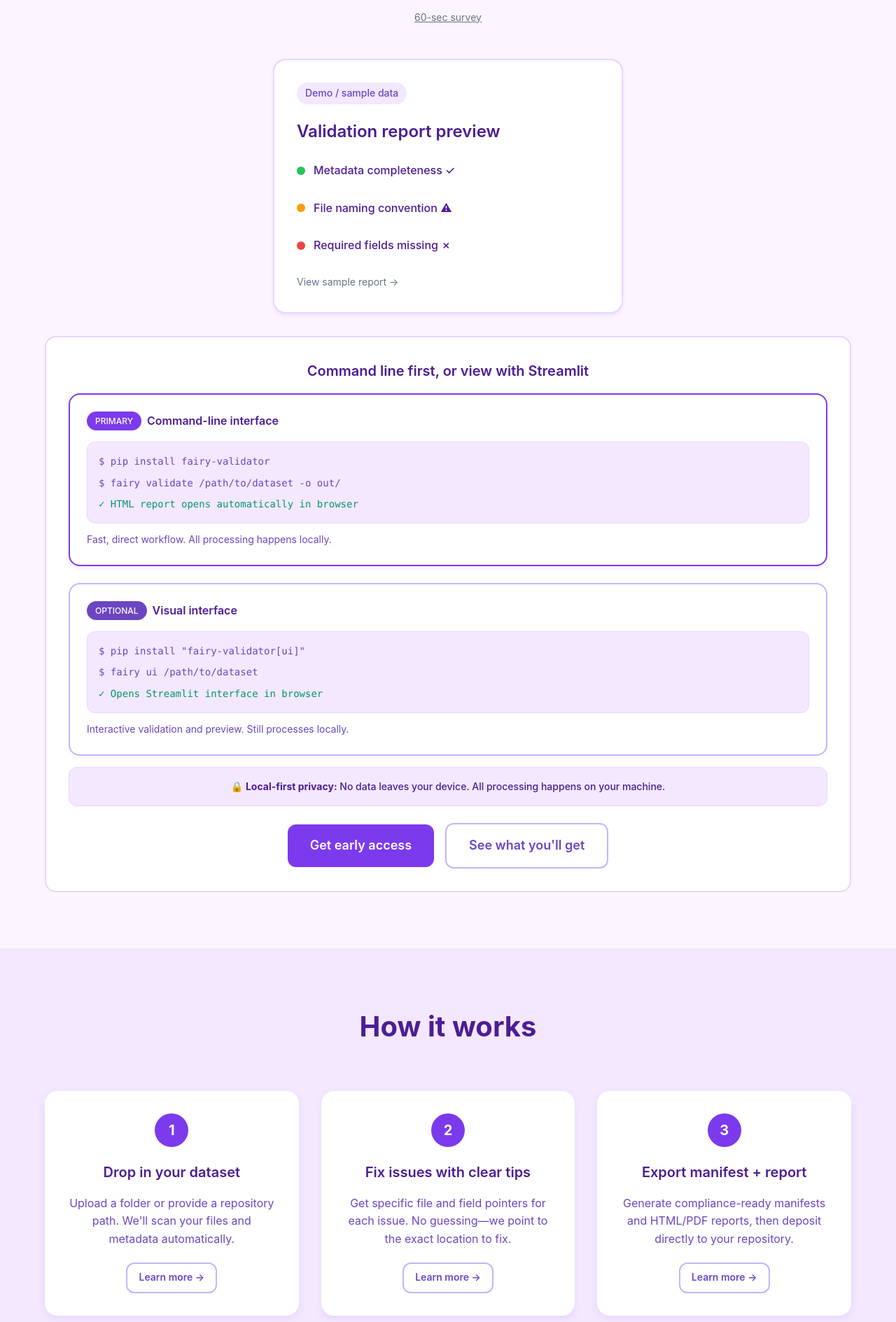
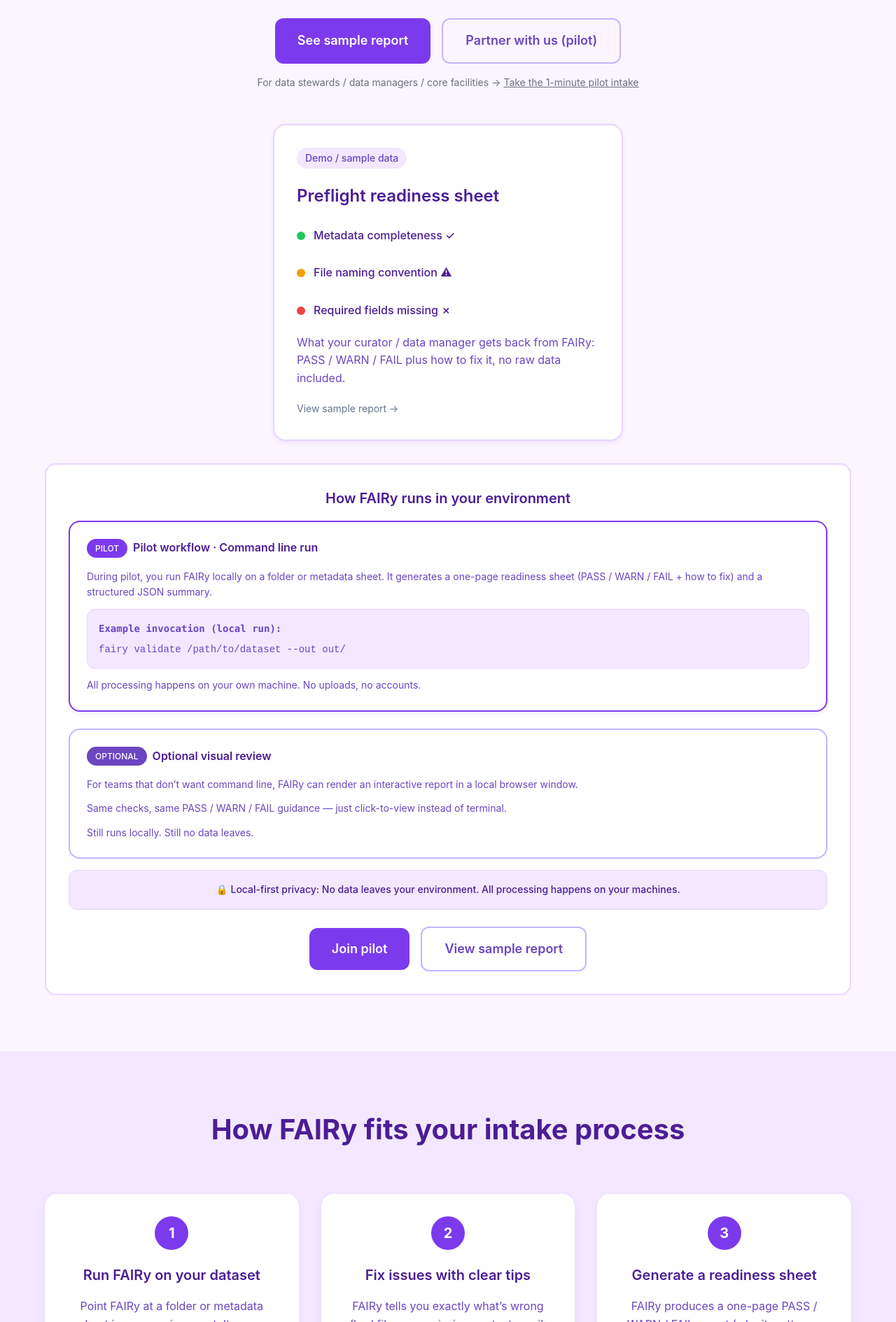
Before and after one commit to yuummmer/fairy-site, a Next.js app: page / in a window 1280 px wide. Shown: the part 851-2740 px from the top of the page at 70% size. Built offline with nearby package versions, Linux system fonts and the light colour scheme.

Commit message:
Homepage and report updates: fix hydration issue; update hero copy; adjust buttons and survey link; rename quick-install heading; pilot CLI box rewrite; optional UI box copy; privacy callouts unified; demo card title + one-liner; overhaul How it works and institution sections; tweak CTAs

```diff
--- a/src/app/page.tsx
+++ b/src/app/page.tsx
@@ -376,9 +376,9 @@
         {/* Hero Section */}
         <section className="hero">
           <div className="container">
-            <h1>Make data FAIR, not frustrating</h1>
+            <h1>Make data ready before you hand it off.</h1>
             <p className="subheadline">
-              Package and deposit datasets to GEO and Zenodo with clear, actionable guidance and reproducible artifacts
+              FAIRy runs locally on your dataset and generates a one-page readiness sheet — PASS / WARN / FAIL, why it matters, and how to fix — so curators don’t have to chase missing fields and bad filenames.
             </p>
             <div className="cta-buttons">
               <a
@@ -405,21 +405,22 @@
           <div className="container">
             <div style={{ textAlign: 'center', marginBottom: '3rem' }}>
               <h2 style={{ fontSize: '2rem', fontWeight: '600', color: '#4c1d95', marginBottom: '1rem' }}>
-                Make research data FAIR, not frustrating
+                Make data ready before you hand it off.
               </h2>
               <p style={{ fontSize: '1.125rem', color: '#6b46c1', maxWidth: '600px', margin: '0 auto', marginBottom: '2rem' }}>
-                One command turns a dataset into a clear validation report and manifest you can attach to your GEO/Zenodo submission.
+                FAIRy runs locally on your dataset and generates a one-page readiness sheet — PASS / WARN / FAIL, why it matters, and how to fix — so curators don’t have to chase missing fields and bad filenames.
               </p>
               <div className="cta-buttons" style={{ marginBottom: '0' }}>
                 <a href="/sample-report" className="btn-primary">
                   See sample report
                 </a>
-                <a href="#quick-install" className="btn-secondary">
-                  Download FAIRy (v0.1)
+                <a href="/institutions#pilot" className="btn-secondary">
+                  Partner with us (pilot)
                 </a>
               </div>
               <p style={{ fontSize: '0.875rem', color: '#6b7280', marginTop: '1rem' }}>
-                <a href="/survey" style={{ color: '#6b7280', textDecoration: 'underline' }}>60-sec survey</a>
+                For data stewards / data managers / core facilities →{' '}
+                <a href="/survey" style={{ color: '#6b7280', textDecoration: 'underline' }}>Take the 1-minute pilot intake</a>
               </p>
             </div>
 
@@ -437,7 +438,7 @@
               }}
             >
               <div className="demo-badge">Demo / sample data</div>
-              <h3 className="demo-title">Validation report preview</h3>
+              <h3 className="demo-title">Preflight readiness sheet</h3>
               <div className="check-item">
                 <div className="check-dot check-pass"></div>
                 <span className="check-label">Metadata completeness ✓</span>
@@ -450,6 +451,9 @@
                 <div className="check-dot check-fail"></div>
                 <span className="check-label">Required fields missing ✗</span>
               </div>
+              <p style={{ marginTop: '12px', color: '#6b46c1' }}>
+                What your curator / data manager gets back from FAIRy: PASS / WARN / FAIL plus how to fix it, no raw data included.
+              </p>
               <p style={{ marginTop: '20px', color: '#64748b', fontSize: '0.875rem' }}>
                 View sample report →
               </p>
@@ -465,10 +469,10 @@
               textAlign: 'center'
             }}>
               <h3 style={{ fontSize: '1.25rem', fontWeight: '600', color: '#4c1d95', marginBottom: '1rem' }}>
-                Command line first, or view with Streamlit
+                How FAIRy runs in your environment
               </h3>
 
-              {/* CLI Option - Primary */}
+              {/* CLI Option - Pilot */}
               <div style={{
                 background: '#ffffff',
                 border: '2px solid #7c3aed',
@@ -492,12 +496,15 @@
                     fontSize: '0.75rem',
                     fontWeight: '500'
                   }}>
-                    PRIMARY
+                    PILOT
                   </div>
                   <h4 style={{ fontSize: '1rem', fontWeight: '600', color: '#4c1d95', margin: '0' }}>
-                    Command-line interface
+                    Pilot workflow · Command line run
                   </h4>
                 </div>
+                <p style={{ fontSize: '0.875rem', color: '#6b46c1', margin: '0 0 0.75rem' }}>
+                  During pilot, you run FAIRy locally on a folder or metadata sheet. It generates a one-page readiness sheet (PASS / WARN / FAIL + how to fix) and a structured JSON summary.
+                </p>
                 <div style={{
                   background: '#f3e8ff',
                   border: '1px solid #e9d5ff',
@@ -507,12 +514,11 @@
                   fontSize: '0.875rem',
                   marginBottom: '0.75rem'
                 }}>
-                  <div style={{ color: '#6b46c1', marginBottom: '0.5rem' }}>$ pip install fairy-validator</div>
-                  <div style={{ color: '#6b46c1', marginBottom: '0.5rem' }}>$ fairy validate /path/to/dataset -o out/</div>
-                  <div style={{ color: '#059669' }}>✓ HTML report opens automatically in browser</div>
+                  <div style={{ color: '#6b46c1', marginBottom: '0.5rem', fontWeight: 600 }}>Example invocation (local run):</div>
+                  <pre style={{ margin: 0, color: '#6b46c1', whiteSpace: 'pre-wrap' }}><code>fairy validate /path/to/dataset --out out/</code></pre>
                 </div>
                 <p style={{ fontSize: '0.875rem', color: '#6b46c1', margin: '0' }}>
-                  Fast, direct workflow. All processing happens locally.
+                  All processing happens on your own machine. No uploads, no accounts.
                 </p>
               </div>
 
@@ -543,24 +549,17 @@
                     OPTIONAL
                   </div>
                   <h4 style={{ fontSize: '1rem', fontWeight: '600', color: '#4c1d95', margin: '0' }}>
-                    Visual interface
+                    Optional visual review
                   </h4>
                 </div>
-                <div style={{
-                  background: '#f3e8ff',
-                  border: '1px solid #e9d5ff',
-                  padding: '1rem',
-                  borderRadius: '0.75rem',
-                  fontFamily: 'Monaco, Consolas, "Courier New", monospace',
-                  fontSize: '0.875rem',
-                  marginBottom: '0.75rem'
-                }}>
-                  <div style={{ color: '#6b46c1', marginBottom: '0.5rem' }}>$ pip install "fairy-validator[ui]"</div>
-                  <div style={{ color: '#6b46c1', marginBottom: '0.5rem' }}>$ fairy ui /path/to/dataset</div>
-                  <div style={{ color: '#059669' }}>✓ Opens Streamlit interface in browser</div>
-                </div>
+                <p style={{ fontSize: '0.875rem', color: '#6b46c1', margin: '0 0 0.75rem' }}>
+                  For teams that don’t want command line, FAIRy can render an interactive report in a local browser window.
+                </p>
+                <p style={{ fontSize: '0.875rem', color: '#6b46c1', margin: '0 0 0.75rem' }}>
+                  Same checks, same PASS / WARN / FAIL guidance — just click-to-view instead of terminal.
+                </p>
                 <p style={{ fontSize: '0.875rem', color: '#6b46c1', margin: '0' }}>
-                  Interactive validation and preview. Still processes locally.
+                  Still runs locally. Still no data leaves.
                 </p>
               </div>
 
@@ -572,15 +571,15 @@
                 marginBottom: '1.5rem'
               }}>
                 <p style={{ fontSize: '0.875rem', color: '#4c1d95', margin: '0', fontWeight: '500' }}>
-                  🔒 <strong>Local-first privacy:</strong> No data leaves your device. All processing happens on your machine.
+                  🔒 Local-first privacy: No data leaves your environment. All processing happens on your machines.
                 </p>
               </div>
 
               <a href="#waitlist" className="btn-primary" style={{ marginRight: '1rem' }}>
-                Get early access
+                Join pilot
               </a>
               <a href="/sample-report" className="btn-secondary">
-                See what you'll get
+                View sample report
               </a>
             </div>
           </div>
@@ -589,13 +588,13 @@
         {/* How It Works - Solo */}
         <section className="how-it-works">
           <div className="container">
-            <h2 className="section-title">How it works</h2>
+            <h2 className="section-title">How FAIRy fits your intake process</h2>
             <div className="steps-grid">
               <div className="step-card">
                 <div className="step-number">1</div>
-                <h3 className="step-title">Drop in your dataset</h3>
+                <h3 className="step-title">Run FAIRy on your dataset</h3>
                 <p className="step-description">
-                  Upload a folder or provide a repository path. We&apos;ll scan your files and metadata automatically.
+                  Point FAIRy at a folder or metadata sheet in your environment. It scans filenames and required fields locally — no data leaves your system.
                 </p>
                 <a href="/docs" className="btn-secondary" style={{ fontSize: '0.875rem', padding: '8px 16px' }}>
                   Learn more →
@@ -605,7 +604,7 @@
                 <div className="step-number">2</div>
                 <h3 className="step-title">Fix issues with clear tips</h3>
                 <p className="step-description">
-                  Get specific file and field pointers for each issue. No guessing—we point to the exact location to fix.
+                  FAIRy tells you exactly what’s wrong (bad filename, missing contact email, non-ISO date) and how to fix it. No guessing — we point to the exact column / file.
                 </p>
                 <a href="/docs" className="btn-secondary" style={{ fontSize: '0.875rem', padding: '8px 16px' }}>
                   Learn more →
@@ -613,23 +612,26 @@
               </div>
               <div className="step-card">
                 <div className="step-number">3</div>
-                <h3 className="step-title">Export manifest + report</h3>
+                <h3 className="step-title">Generate a readiness sheet</h3>
                 <p className="step-description">
-                  Generate compliance-ready manifests and HTML/PDF reports, then deposit directly to your repository.
+                  FAIRy produces a one-page PASS / WARN / FAIL report (why it matters + how to fix) that you can hand back to the lab / PI — or attach to a ticket before submission.
                 </p>
-                <a href="/docs" className="btn-secondary" style={{ fontSize: '0.875rem', padding: '8px 16px' }}>
-                  Learn more →
+                <a href="/sample-report" className="btn-secondary" style={{ fontSize: '0.875rem', padding: '8px 16px' }}>
+                  See sample report →
                 </a>
               </div>
             </div>
 
             <div style={{ textAlign: 'center', marginTop: '3rem' }}>
               <a href="#waitlist" className="btn-primary" style={{ marginRight: '1rem' }}>
-                Download FAIRy Solo
+                Join pilot
               </a>
-              <a href="/survey" className="btn-secondary">
-                60-second survey
+              <a href="/sample-report" className="btn-secondary">
+                View sample report
               </a>
+              <p style={{ fontSize: '0.875rem', color: '#6b7280', marginTop: '1rem' }}>
+                For data stewards / data managers / core facilities → <a href="/survey" style={{ color: '#6b7280', textDecoration: 'underline' }}>1-minute pilot intake</a>
+              </p>
             </div>
           </div>
         </section>
@@ -639,10 +641,10 @@
           <div className="container">
             <div style={{ textAlign: 'center', marginBottom: '3rem' }}>
               <h2 style={{ fontSize: '2rem', fontWeight: '600', color: '#4c1d95', marginBottom: '1rem' }}>
-                Reduce deposit back-and-forth across your campus
+                Get cleaner submissions the first time
               </h2>
               <p style={{ fontSize: '1.125rem', color: '#6b46c1', maxWidth: '700px', margin: '0 auto', marginBottom: '2rem' }}>
-                FAIRy runs locally to produce clear validation reports and manifests your curators can trust—local-first, no telemetry.
+                FAIRy runs locally and flags missing metadata, filename problems, and other issues that block submission — before your curator or data manager ever touches the dataset.
               </p>
 
               {/* Security Callout */}
@@ -656,44 +658,36 @@
                 margin: '0 auto 2rem'
               }}>
                 <p style={{ fontSize: '0.875rem', color: '#4c1d95', margin: '0', fontWeight: '500' }}>
-                  🔒 <strong>Local-first privacy:</strong> Runs locally · No uploads · PyPI JSON ping only for version checks (opt-out: FAIRY_NO_UPDATE=1)
+                  🔒 Local-first privacy: No data leaves your environment. All processing happens on your machines.
                 </p>
               </div>
             </div>
 
             <div style={{ display: 'grid', gridTemplateColumns: 'repeat(auto-fit, minmax(300px, 1fr))', gap: '2rem', marginBottom: '3rem' }}>
               <div className="step-card">
-                <div className="step-number" style={{ backgroundColor: '#059669' }}>⚡</div>
-                <h3 className="step-title">Batch processing</h3>
+                <div className="step-number" style={{ backgroundColor: '#059669' }}>📏</div>
+                <h3 className="step-title">Consistent intake rules</h3>
                 <p className="step-description">
-                  Process hundreds of datasets with CLI pipelines. Non-interactive exit codes for CI/CD integration.
+                  Turn your “we can’t accept this without X” policies (sample IDs, contact email, ISO dates, file naming, permit/embargo flags) into a reusable preflight check. Everyone gets held to the same standard.
                 </p>
               </div>
               <div className="step-card">
-                <div className="step-number" style={{ backgroundColor: '#059669' }}>📋</div>
-                <h3 className="step-title">Curator-ready reports</h3>
+                <div className="step-number" style={{ backgroundColor: '#059669' }}>📝</div>
+                <h3 className="step-title">One-page readiness sheet</h3>
                 <p className="step-description">
-                  PDF reports with clear "how to fix" guidance. Links back to GEO/Zenodo guidelines for compliance.
+                  FAIRy produces a PASS / WARN / FAIL summary with plain-language “how to fix” instructions. You can send it back to the lab / PI instead of rewriting the same email.
                 </p>
               </div>
               <div className="step-card">
                 <div className="step-number" style={{ backgroundColor: '#059669' }}>🔒</div>
-                <h3 className="step-title">Security-first</h3>
+                <h3 className="step-title">Local-only by design</h3>
                 <p className="step-description">
-                  No data leaves your network. Offline install instructions. SBOM transparency for procurement.
+                  FAIRy runs inside your environment. No raw data, filenames, locations, or metadata are uploaded. No accounts, no credentials, no cloud.
                 </p>
               </div>
             </div>
 
             <div style={{ textAlign: 'center', marginTop: '2rem' }}>
-              <a
-                href="/institutions"
-                className="btn-primary"
-                style={{ marginRight: '1rem' }}
-                onClick={() => trackCTA('institution_preview_cta', 'see_institution_features')}
-              >
-                See institution features
-              </a>
               <a
                 href="/sample-report"
                 className="btn-secondary"
@@ -704,10 +698,18 @@
               </a>
               <a
                 href="/institutions#pilot"
+                className="btn-primary"
+                style={{ marginRight: '1rem' }}
+                onClick={() => trackCTA('institution_preview_cta', 'join_pilot')}
+              >
+                Join pilot
+              </a>
+              <a
+                href="/institutions"
                 className="btn-secondary"
-                onClick={() => trackCTA('institution_preview_cta', 'take_survey')}
+                onClick={() => trackCTA('institution_preview_cta', 'for_data_managers_curators')}
               >
-                Take survey
+                For data managers / curators
               </a>
             </div>
           </div>
```
Also changed, not shown: src/app/sample-report/page.tsx (+9 -1 lines).
